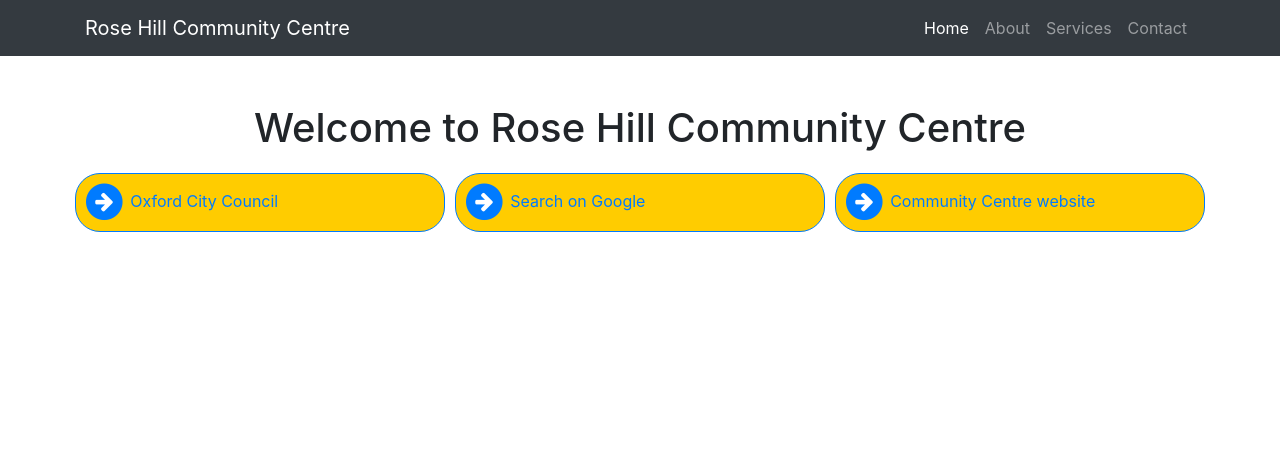
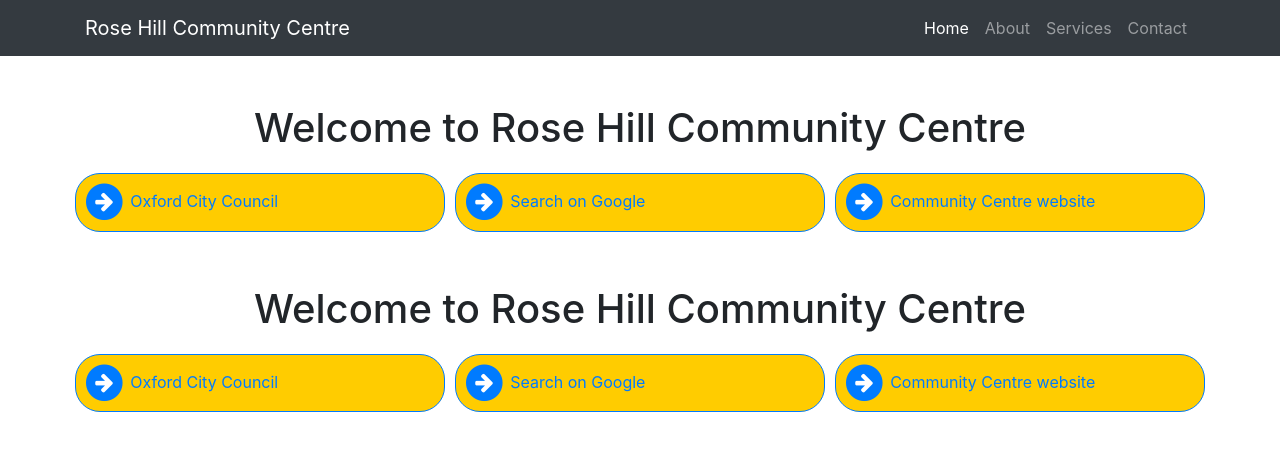
Before and after one commit to OxfordCityCouncil/rosehill, a website: page index.html in a window 1280 px wide. Drawn offline with Linux system fonts and the light colour scheme.

Commit message:
Update index.html

```diff
--- a/index.html
+++ b/index.html
@@ -94,6 +94,38 @@
               Community Centre website
         </a>
     </div>
+            <div class="row">
+        <div class="col-lg-12 text-center">
+          <h1 class="mt-5">Welcome to Rose Hill Community Centre</h1>
+          <p class="lead"></p>
+        </div>
+      </div>
+    </div>
+    <div class="container">
+      <div class="row">
+        <a class="col-sm" href="https://www.oxford.gov.uk">
+            <span class="fa-stack fa-lg">
+              <i class="fa fa-circle fa-stack-2x"></i>
+              <i class="fa fa-arrow-right fa-stack-1x fa-inverse"></i>
+          </span>
+          Oxford City Council
+      </a>
+        <a class="col-sm" href="https://www.google.co.uk">
+            <span class="fa-stack fa-lg" >
+              <i class="fa fa-circle fa-stack-2x"></i>
+              <i class="fa fa-arrow-right fa-stack-1x fa-inverse"></i>
+              </span>
+          Search on Google
+          </a>
+        <a class="col-sm" href="https://www.oxford.gov.uk/rhcc">
+            <span class="fa-stack fa-lg">
+              <i class="fa fa-circle fa-stack-2x"></i>
+              <i class="fa fa-arrow-right fa-stack-1x fa-inverse"></i>
+            </span>
+              Community Centre website
+        </a>
+    </div>
+
   </div>
 
     <!-- Bootstrap core JavaScript -->
```
